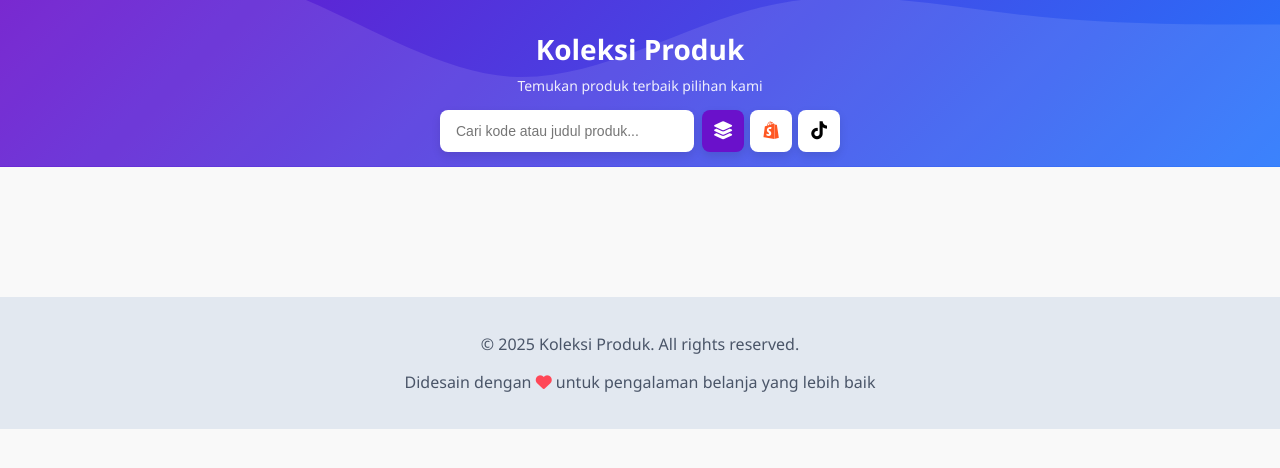
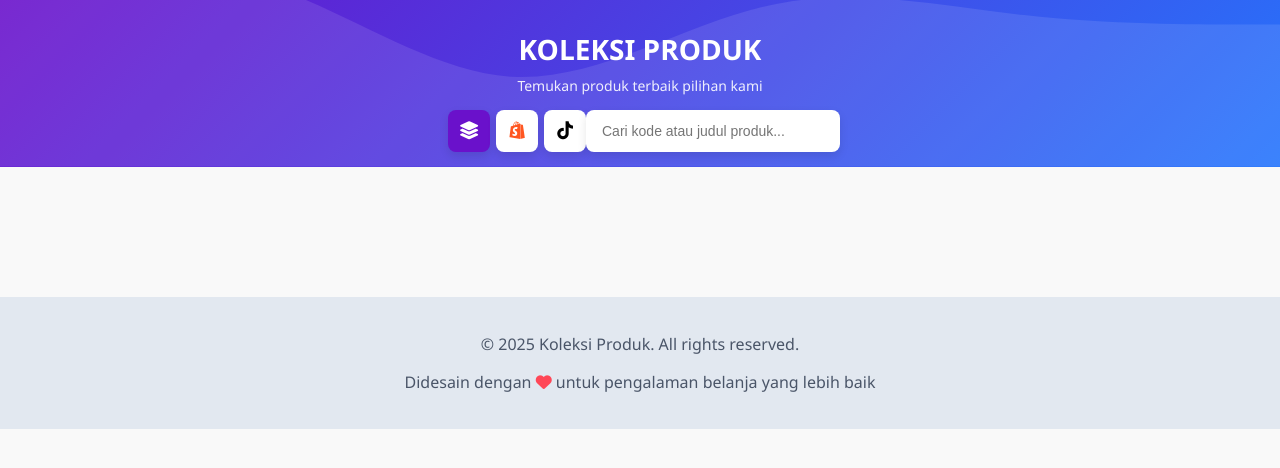
Before and after one commit to abuubaid411/koleksi-produk, a plain HTML site: page index.html in a window 1280 px wide. Drawn offline with Linux system fonts and the light colour scheme; no server answers.

Commit message:
Modify header title and search box layout
Updated header title to uppercase and rearranged search box elements.

```diff
--- a/index.html
+++ b/index.html
@@ -20,11 +20,9 @@
     </div>
 
     <header>
-        <h1>Koleksi Produk</h1>
+        <h1>KOLEKSI PRODUK</h1>
         <p>Temukan produk terbaik pilihan kami</p>
         <div class="search-box">
-            <input type="text" id="searchInput" placeholder="Cari kode atau judul produk...">
-
             <div class="platform-filter">
                 <button class="filter-btn active" data-platform="all" title="Semua">
                     <i class="fas fa-layer-group"></i>
@@ -36,8 +34,8 @@
                     <i class="fab fa-tiktok"></i>
                 </button>
             </div>
+            <input type="text" id="searchInput" placeholder="Cari kode atau judul produk...">
         </div>
-
     </header>
 
     <div class="container" id="productContainer"></div>
```
